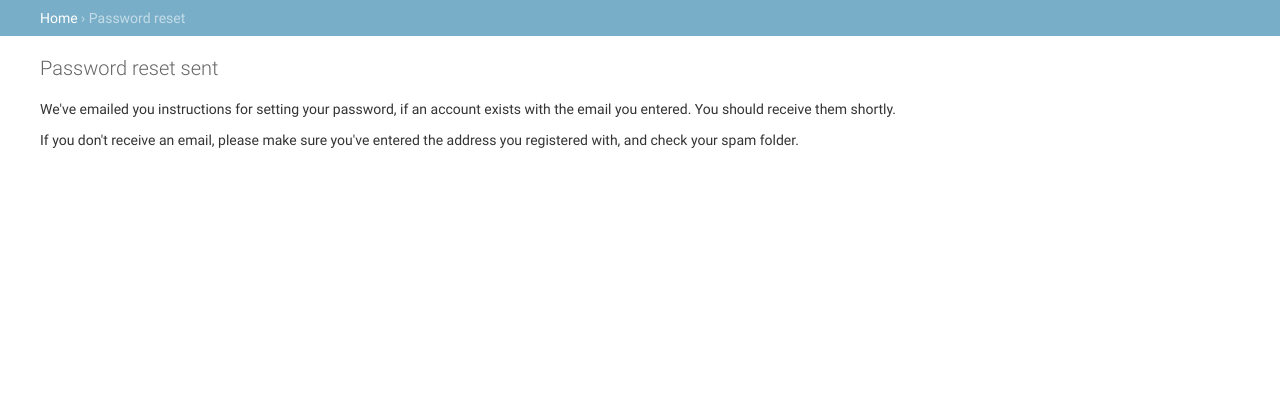
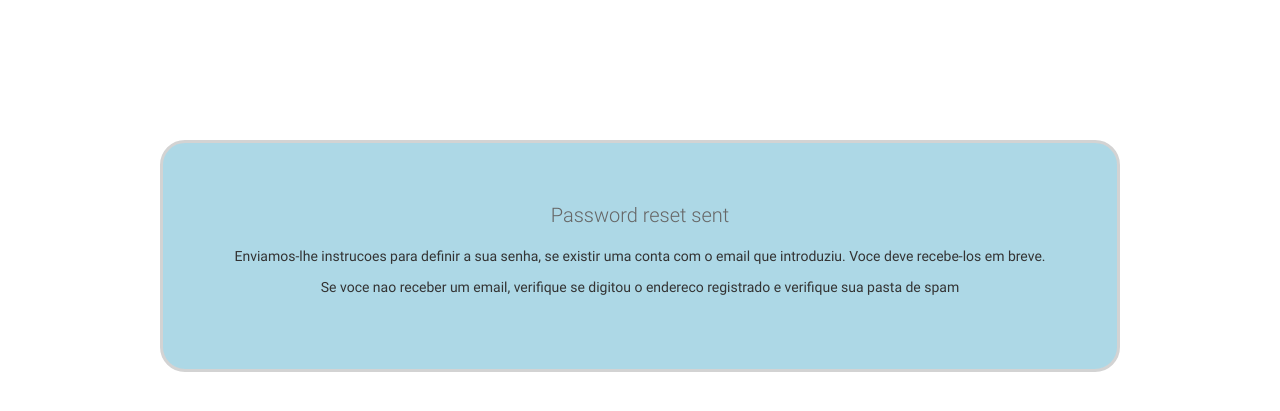
Before and after one commit to fga-eps-mds/2018.2-FGAPP-login, a Django app: a page that uses login/templates/registration/password_reset_done.html in a window 1280 px wide. Shown: the top 411 px of the page. Run offline with Django 3.2, Linux system fonts and the light colour scheme.

Commit message:
Styling password_reset_done.html
Co-authored-by: Gustavo Marques <gustavomarques.gml@gmail.com>
Co-authored-by: Andre Pinto <andrelucax@gmail.com>

```diff
--- a/login/templates/registration/password_reset_done.html
+++ b/login/templates/registration/password_reset_done.html
@@ -2,18 +2,15 @@
 {% load i18n %}
 
 {% block breadcrumbs %}
-<div class="breadcrumbs">
-<a href="{% url 'admin:index' %}">{% trans 'Home' %}</a>
-&rsaquo; {% trans 'Password reset' %}
-</div>
 {% endblock %}
 
 {% block title %}{{ title }}{% endblock %}
-{% block content_title %}<h1>{{ title }}</h1>{% endblock %}
+{% block content_title %}{% endblock %}
 {% block content %}
 
-<p>{% trans "We've emailed you instructions for setting your password, if an account exists with the email you entered. You should receive them shortly." %}</p>
-
-<p>{% trans "If you don't receive an email, please make sure you've entered the address you registered with, and check your spam folder." %}</p>
-
+<div style="margin: 10%; padding: 5%; content: center; text-align: center; background-color: lightblue; border: 3px solid lightgray; border-radius: 25px;">
+  <h1>{{ title }}</h1>
+  <p>{% trans "Enviamos-lhe instrucoes para definir a sua senha, se existir uma conta com o email que introduziu. Voce deve recebe-los em breve." %}</p>
+  <p>{% trans " Se voce nao receber um email, verifique se digitou o endereco registrado e verifique sua pasta de spam" %}</p>
+</div>
 {% endblock %}
```
